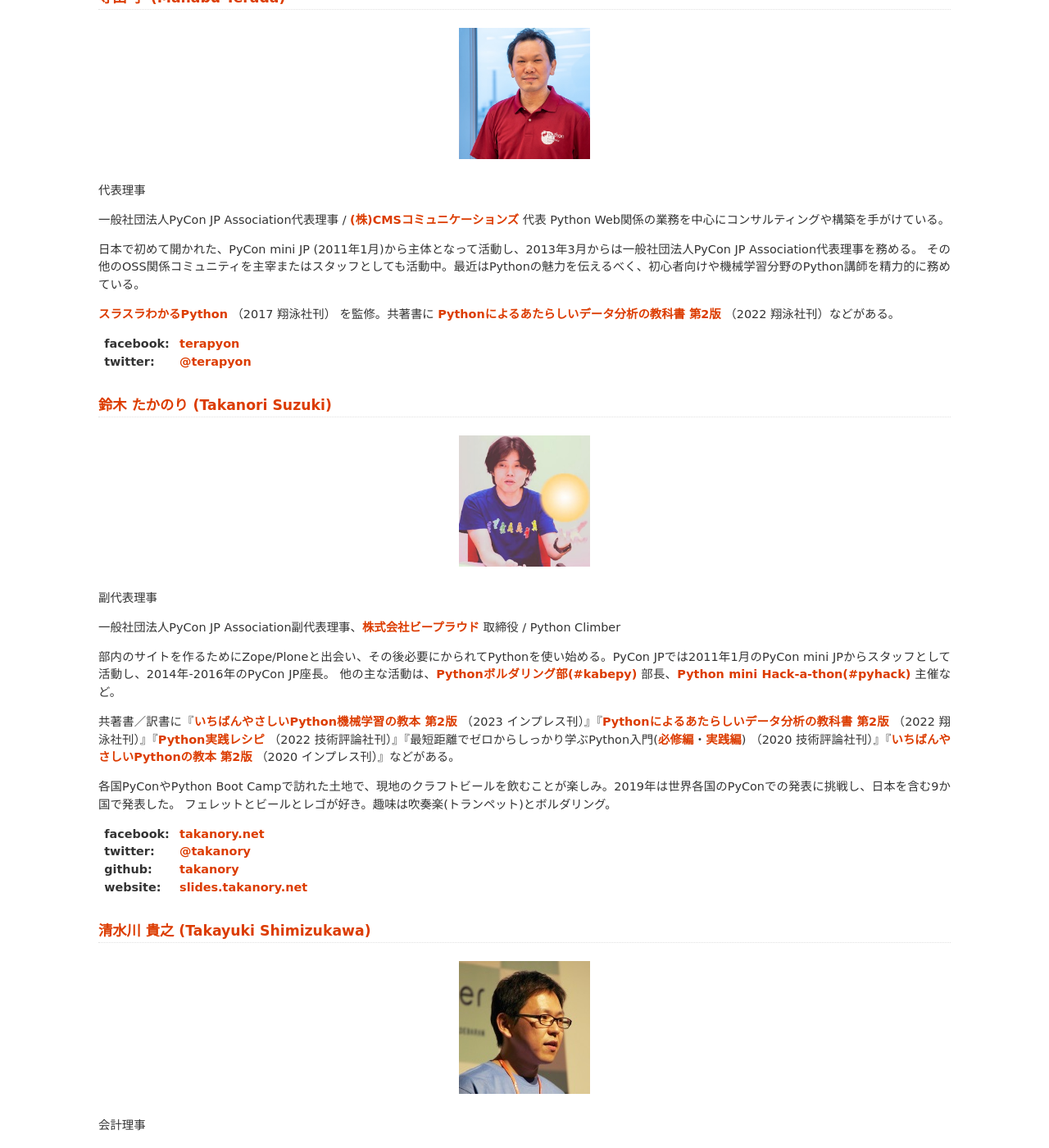
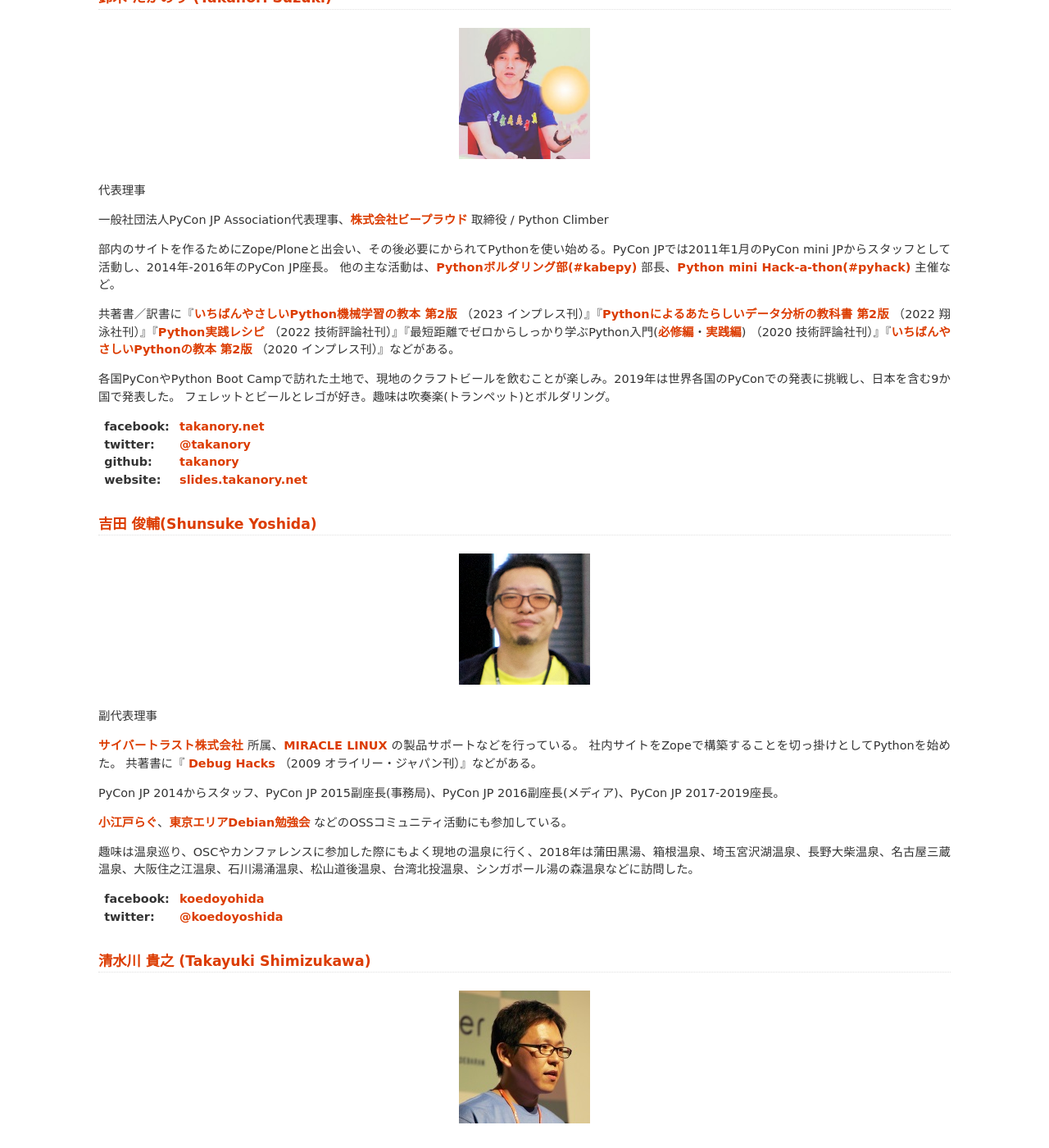
Before and after one commit to pyconjp/www.pycon.jp, a Sphinx documentation site: the page built from source/committee/board.rst, in a window 1280 px wide and 1400 px high, scrolled down 391 px. Shown: the whole window at 82% size. Built offline with Sphinx 7.4.7, drawn with Linux system fonts in a browser that asks for light colours; some of the changed text lies outside the part shown.

Commit message:
ISSHA-2770 update directors

```diff
--- a/source/committee/board.rst
+++ b/source/committee/board.rst
@@ -4,23 +4,6 @@
 
 .. contents::
    :local:
-
-寺田 学 (Manabu Terada)
-========================
-.. figure:: /_static/terada.jpg
-   :width: 160
-
-代表理事
-
-一般社団法人PyCon JP Association代表理事 / `(株)CMSコミュニケーションズ <https://www.cmscom.jp>`_ 代表
-Python Web関係の業務を中心にコンサルティングや構築を手がけている。
-
-日本で初めて開かれた、PyCon mini JP (2011年1月)から主体となって活動し、2013年3月からは一般社団法人PyCon JP Association代表理事を務める。 その他のOSS関係コミュニティを主宰またはスタッフとしても活動中。最近はPythonの魅力を伝えるべく、初心者向けや機械学習分野のPython講師を精力的に務めている。
-
-`スラスラわかるPython <https://www.shoeisha.co.jp/book/detail/9784798151090>`_ （2017 翔泳社刊） を監修。共著書に `Pythonによるあたらしいデータ分析の教科書 第2版 <https://www.seshop.com/product/detail/25331>`__ （2022 翔泳社刊）などがある。
-
-:facebook: `terapyon <https://www.facebook.com/terapyon>`_
-:twitter: `@terapyon <https://twitter.com/terapyon>`_
 
 .. _takanory-profile:
 
@@ -45,6 +28,29 @@
 :twitter: `@takanory <https://twitter.com/takanory>`_
 :github: `takanory <https://github.com/takanory/>`_
 :website: `slides.takanory.net <https://slides.takanory.net/>`_
+
+吉田 俊輔(Shunsuke Yoshida)
+===========================
+.. figure:: /_static/yoshida.png
+   :width: 160
+
+副代表理事
+
+`サイバートラスト株式会社 <https://www.cybertrust.co.jp/>`_ 所属、`MIRACLE LINUX <https://www.miraclelinux.com/>`_ の製品サポートなどを行っている。
+社内サイトをZopeで構築することを切っ掛けとしてPythonを始めた。
+共著書に『 `Debug Hacks <https://www.oreilly.co.jp/books/9784873114040/>`_ （2009 オライリー・ジャパン刊）』などがある。
+
+PyCon JP 2014からスタッフ、PyCon JP 2015副座長(事務局)、PyCon JP 2016副座長(メディア)、PyCon JP 2017-2019座長。
+
+`小江戸らぐ <https://koedolug.dyndns.org/>`_、`東京エリアDebian勉強会 <https://tokyodebian-team.pages.debian.net/>`_ などのOSSコミュニティ活動にも参加している。
+
+趣味は温泉巡り、OSCやカンファレンスに参加した際にもよく現地の温泉に行く、2018年は蒲田黒湯、箱根温泉、埼玉宮沢湖温泉、長野大柴温泉、名古屋三蔵温泉、大阪住之江温泉、石川湯涌温泉、松山道後温泉、台湾北投温泉、シンガポール湯の森温泉などに訪問した。
+
+:facebook: koedoyohida_
+:twitter: `@koedoyoshida`_
+
+.. _koedoyohida: https://www.facebook.com/koedoyoshida
+.. _@koedoyoshida: https://twitter.com/koedoyoshida
 
 清水川 貴之 (Takayuki Shimizukawa)
 ===================================
@@ -72,28 +78,22 @@
 .. _@shimizukawa: https://twitter.com/shimizukawa
 .. _http://清水川.jp/: http://清水川.jp/
 
-吉田 俊輔(Shunsuke Yoshida)
-===========================
-.. figure:: /_static/yoshida.png
+寺田 学 (Manabu Terada)
+========================
+.. figure:: /_static/terada.jpg
    :width: 160
 
 理事
 
-`サイバートラスト株式会社 <https://www.cybertrust.co.jp/>`_ 所属、`MIRACLE LINUX <https://www.miraclelinux.com/>`_ の製品サポートなどを行っている。
-社内サイトをZopeで構築することを切っ掛けとしてPythonを始めた。
-共著書に『 `Debug Hacks <https://www.oreilly.co.jp/books/9784873114040/>`_ （2009 オライリー・ジャパン刊）』などがある。
+一般社団法人PyCon JP Association代表理事 / `(株)CMSコミュニケーションズ <https://www.cmscom.jp>`_ 代表
+Python Web関係の業務を中心にコンサルティングや構築を手がけている。
 
-PyCon JP 2014からスタッフ、PyCon JP 2015副座長(事務局)、PyCon JP 2016副座長(メディア)、PyCon JP 2017-2019座長。
+日本で初めて開かれた、PyCon mini JP (2011年1月)から主体となって活動し、2013年3月からは一般社団法人PyCon JP Association代表理事を務める。 その他のOSS関係コミュニティを主宰またはスタッフとしても活動中。最近はPythonの魅力を伝えるべく、初心者向けや機械学習分野のPython講師を精力的に務めている。
 
-`小江戸らぐ <https://koedolug.dyndns.org/>`_、`東京エリアDebian勉強会 <https://tokyodebian-team.pages.debian.net/>`_ などのOSSコミュニティ活動にも参加している。
+`スラスラわかるPython <https://www.shoeisha.co.jp/book/detail/9784798151090>`_ （2017 翔泳社刊） を監修。共著書に `Pythonによるあたらしいデータ分析の教科書 第2版 <https://www.seshop.com/product/detail/25331>`__ （2022 翔泳社刊）などがある。
 
-趣味は温泉巡り、OSCやカンファレンスに参加した際にもよく現地の温泉に行く、2018年は蒲田黒湯、箱根温泉、埼玉宮沢湖温泉、長野大柴温泉、名古屋三蔵温泉、大阪住之江温泉、石川湯涌温泉、松山道後温泉、台湾北投温泉、シンガポール湯の森温泉などに訪問した。
-
-:facebook: koedoyohida_
-:twitter: `@koedoyoshida`_
-
-.. _koedoyohida: https://www.facebook.com/koedoyoshida
-.. _@koedoyoshida: https://twitter.com/koedoyoshida
+:facebook: `terapyon <https://www.facebook.com/terapyon>`_
+:twitter: `@terapyon <https://twitter.com/terapyon>`_
 
 Jonas Obrist (オブリスト　ヨナス)
 =================================
--- a/source/committee/board_history.rst
+++ b/source/committee/board_history.rst
@@ -1,6 +1,14 @@
 ====================
  理事メンバーの履歴
 ====================
+
+2023
+====
+* 鈴木 たかのり (Takanori Suzuki)
+* 吉田 俊輔 (Shunsuke Yoshida)
+* 清水川 貴之 (Takayuki Shimizukawa)
+* 寺田 学 (Manabu Terada)
+* Jonas Obrist (オブリスト ヨナス)
 
 2022
 ====
```
Also changed, not shown: other parts of source/committee/board.rst (+2 -2 lines).
